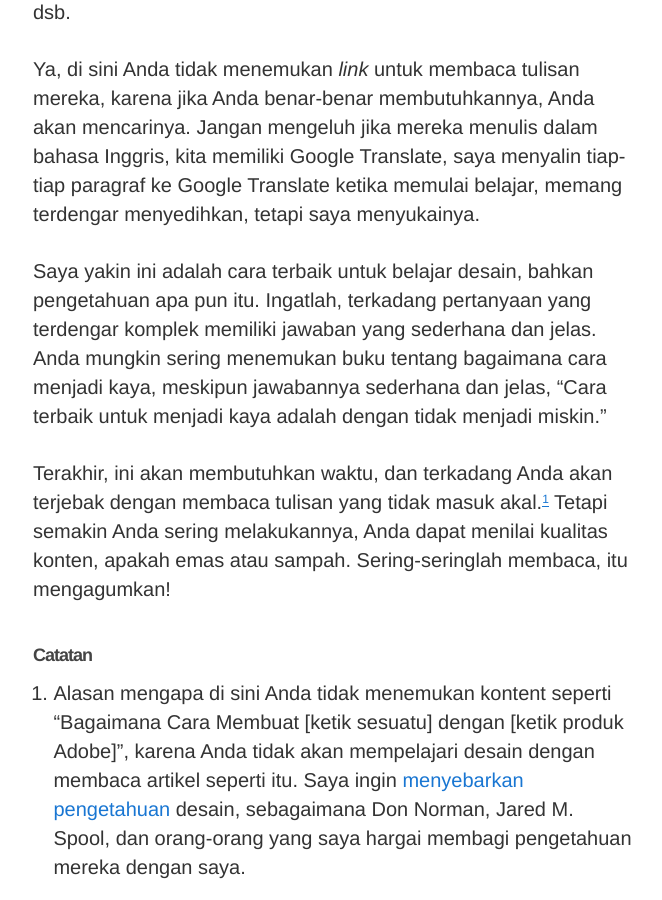
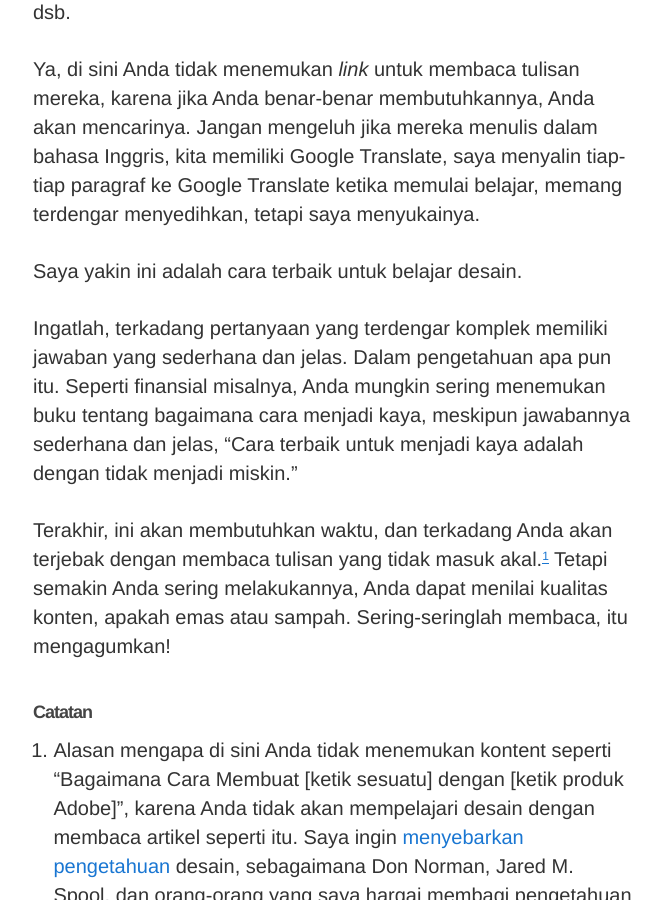
Before and after one commit to tertanda/rnsl.github.io, a Jekyll site: the page built from artikel/desain/_posts/2016-11-28-panduan-belajar-desain.md, in a window 1280 px wide and 900 px high, scrolled down 2238 px. Shown: the whole window, without its empty margins (307-969 px from the left). Built offline with Jekyll 4.4.1, drawn with Linux system fonts in a browser that asks for light colours.

Commit message:
Update 2016-11-28-panduan-belajar-desain.md

```diff
--- a/artikel/desain/_posts/2016-11-28-panduan-belajar-desain.md
+++ b/artikel/desain/_posts/2016-11-28-panduan-belajar-desain.md
@@ -35,7 +35,9 @@ Tetapi, untuk menghemat waktu Anda, saya tidak menyarankan untuk mempelajari bag
 
 Ya, di sini Anda tidak menemukan *link* untuk membaca tulisan mereka, karena jika Anda benar-benar membutuhkannya, Anda akan mencarinya. Jangan mengeluh jika mereka menulis dalam bahasa Inggris, kita memiliki Google Translate, saya menyalin tiap-tiap paragraf ke Google Translate ketika memulai belajar, memang terdengar menyedihkan, tetapi saya menyukainya.
 
-Saya yakin ini adalah cara terbaik untuk belajar desain, bahkan pengetahuan apa pun itu. Ingatlah, terkadang pertanyaan yang terdengar komplek memiliki jawaban yang sederhana dan jelas. Anda mungkin sering menemukan buku tentang bagaimana cara menjadi kaya, meskipun jawabannya sederhana dan jelas, "Cara terbaik untuk menjadi kaya adalah dengan tidak menjadi miskin."
+Saya yakin ini adalah cara terbaik untuk belajar desain.
+
+Ingatlah, terkadang pertanyaan yang terdengar komplek memiliki jawaban yang sederhana dan jelas. Dalam pengetahuan apa pun itu. Seperti finansial misalnya, Anda mungkin sering menemukan buku tentang bagaimana cara menjadi kaya, meskipun jawabannya sederhana dan jelas, "Cara terbaik untuk menjadi kaya adalah dengan tidak menjadi miskin."
 
 Terakhir, ini akan membutuhkan waktu, dan terkadang Anda akan terjebak dengan membaca tulisan yang tidak masuk akal.<sup><a href="#fn:1" title="Catatan Nr.1">1</a></sup> Tetapi semakin Anda sering melakukannya, Anda dapat menilai kualitas konten, apakah emas atau sampah. Sering-seringlah membaca, itu mengagumkan!
 
```
